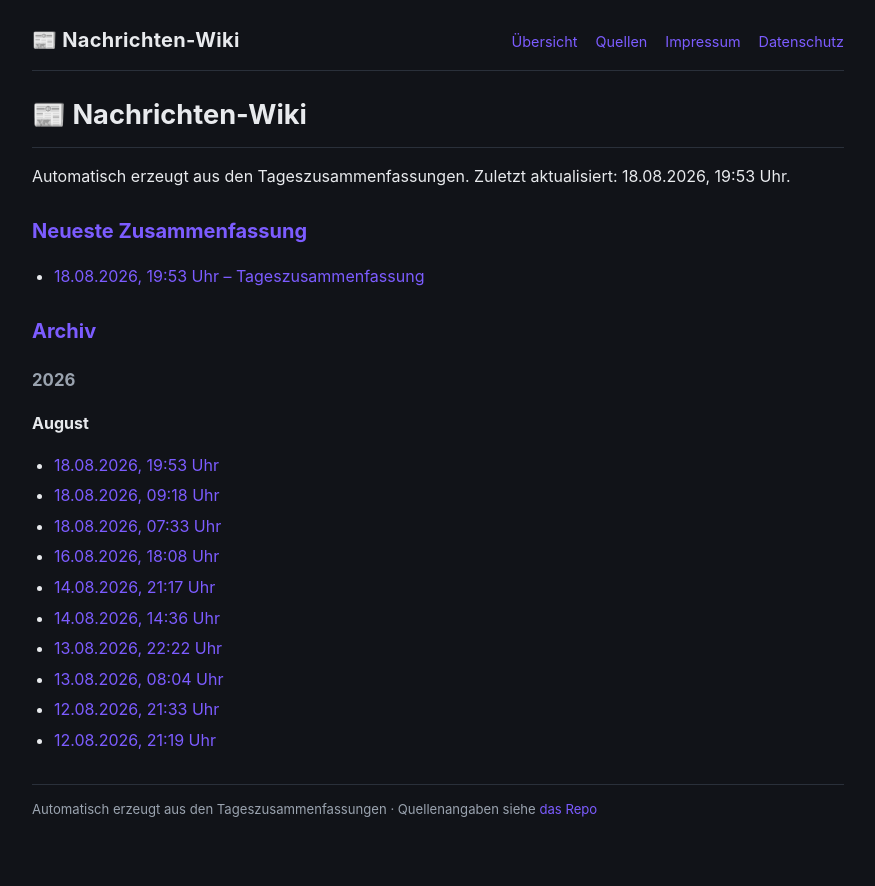
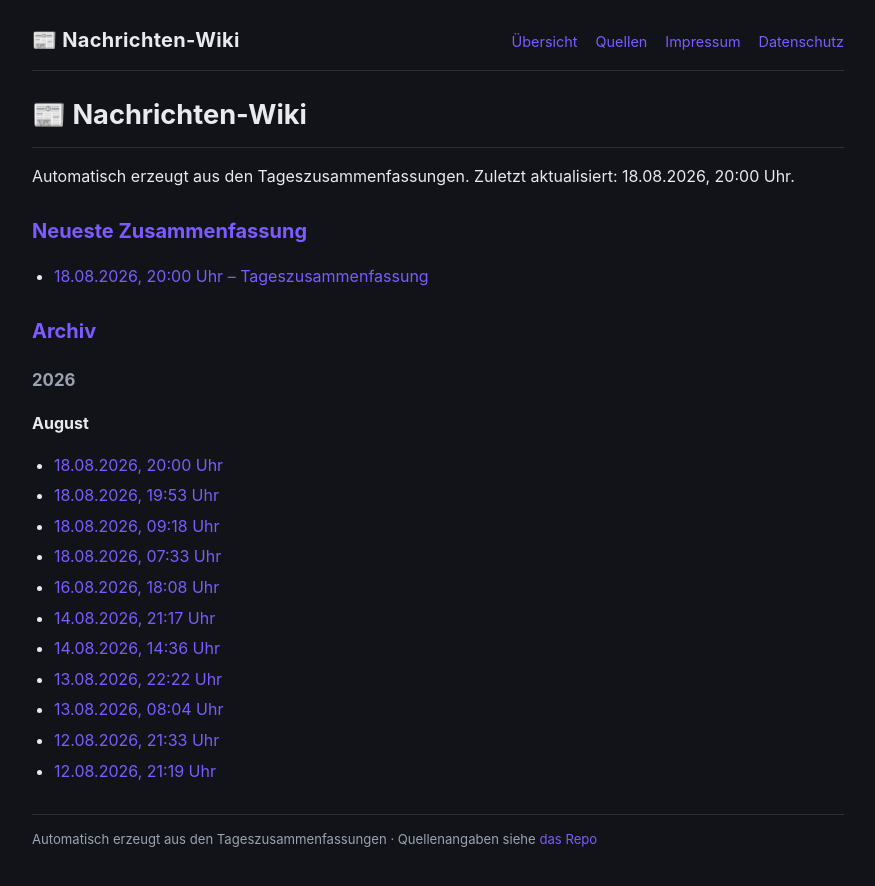
Before and after one commit to Ubuntu51/news-wiki, a Jekyll site: the page built from index.md, in a window 1280 px wide. Shown: the top 886 px of the page, without its empty margins (202-1077 px from the left). Built offline with Jekyll 4.4.1, drawn with Linux system fonts in a browser that asks for light colours; our own code applies the rules of GitHub Pages for plain Markdown files.

Commit message:
Tageszusammenfassungen 2026-08-18

```diff
--- a/index.md
+++ b/index.md
@@ -1,10 +1,10 @@
 # 📰 Nachrichten-Wiki
 
-Automatisch erzeugt aus den Tageszusammenfassungen. Zuletzt aktualisiert: 18.08.2026, 19:53 Uhr.
+Automatisch erzeugt aus den Tageszusammenfassungen. Zuletzt aktualisiert: 18.08.2026, 20:00 Uhr.
 
 ## Neueste Zusammenfassung
 
-- [18.08.2026, 19:53 Uhr – Tageszusammenfassung](2026/08/2026-08-18_19-53.html)
+- [18.08.2026, 20:00 Uhr – Tageszusammenfassung](2026/08/2026-08-18_20-00.html)
 
 ## Archiv
 
@@ -12,6 +12,7 @@ Automatisch erzeugt aus den Tageszusammenfassungen. Zuletzt aktualisiert: 18.08.
 
 **August**
 
+- [18.08.2026, 20:00 Uhr](2026/08/2026-08-18_20-00.html)
 - [18.08.2026, 19:53 Uhr](2026/08/2026-08-18_19-53.html)
 - [18.08.2026, 09:18 Uhr](2026/08/2026-08-18_09-18.html)
 - [18.08.2026, 07:33 Uhr](2026/08/2026-08-18_07-33.html)
```
Also changed, not shown: 2026/08/2026-08-18_20-00.md (added, +66 -0 lines).
